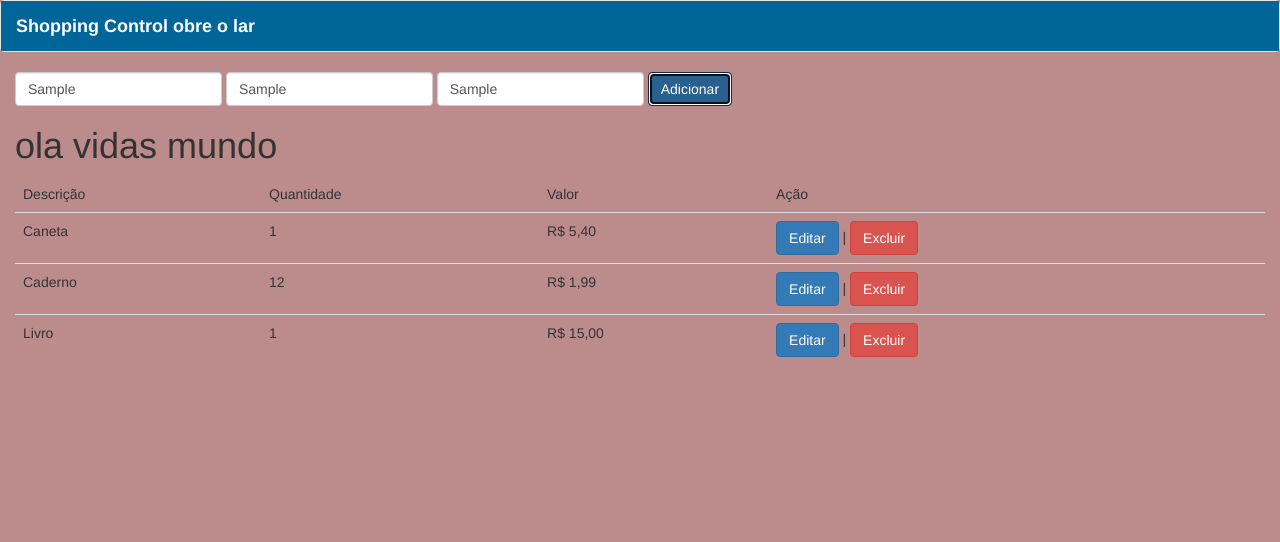
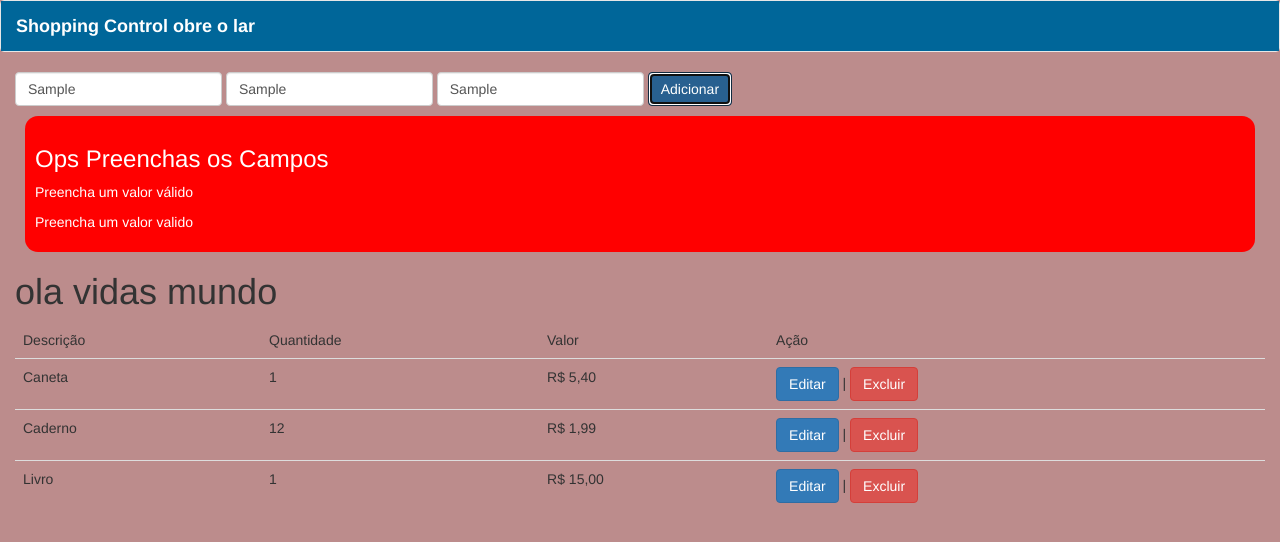
Before and after one commit to Jezieljp/javascript, a website: page course/index.html in a window 1280 px wide. Both pictures are taken after typing "Sample", "Sample", "Sample" into the empty fields and a click on the button "Adicionar". Drawn offline with Linux system fonts and the light colour scheme.

Commit message:
validação de formulario

```diff
--- a/course/index.html
+++ b/course/index.html
@@ -46,8 +46,8 @@
             <button id="btnAdd" onClick="add();" class="btn btn-primary">Adicionar</button>
 
         </div>
-
-        <span id="errors"></span>
+                <!--Erros -->
+        <span id="errors" style="display:none"></span>
 
         <table id="listtable" class="table">
             <!-- <thead>
--- a/course/js/main.js
+++ b/course/js/main.js
@@ -74,6 +74,8 @@ function cancelarForm() {
 
     //aula 7 limpando dado do form
     document.getElementById("inputIdAtualizar").innerHTML = "";
+    //aula 9 codigo faz aparecer as frases de erros
+    document.getElementById("errors").style.display = "block";//fim do codigo de erros
 }
 //AULA 7 criando a funcao para atualizar os dados do form
 function salvarDados(){
@@ -122,6 +124,8 @@ function validacao(){
     var valor = document.getElementById("valor").value;
     var errors = "";
 
+    document.getElementById("errors").style.display = "none";//Campos preenchido corretamente mensagem somi
+
     if(descricao === ""){
         errors += '<p>Preencha Todos os campos</p>';
     }
@@ -136,7 +140,17 @@ function validacao(){
         errors += '<p>Preencha um valor valido<p/>';
     }
     if(errors != "") {
-        document.getElementById("errors").innerHTMLb = "<h3>Error</h3>" + errors;
+        //aula 9 codigo faz aparecer as frases de erros
+        document.getElementById("errors").style.display = "block";//fim do codigo de erros colocar esse codigo no resert form
+
+        //pegando o css com javascript para dar estilos na mensagem de erros
+        document.getElementById("errors").style.backgroundColor = "#ff0000";
+        document.getElementById("errors").style.color = "#fff";
+        document.getElementById("errors").style.padding = "10px";
+        document.getElementById("errors").style.margin = "10px";
+        document.getElementById("errors").style.borderRadius = "13px";//fim aula 9
+
+        document.getElementById("errors").innerHTML = "<h3>Ops Preenchas os Campos</h3>" + errors;
         return 0;
     }else {
         return 1;
```
